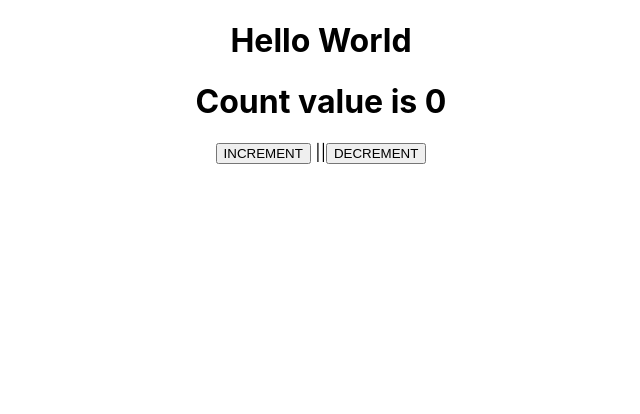
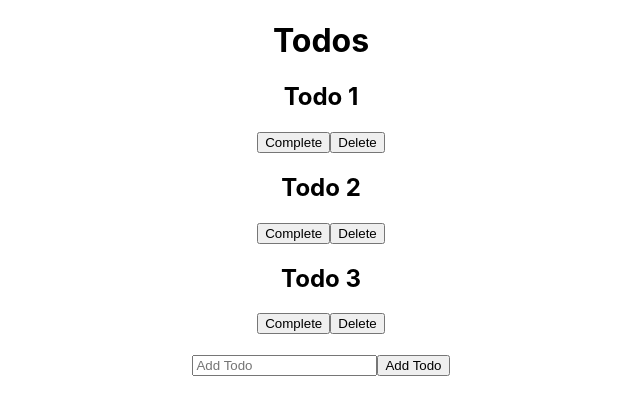
Before and after one commit to veloukarthik/react-advanced-concepts, a React (Create React App) app: page /todo in a window 1280 px wide. Shown: the top 414 px of the page, without its empty margins (319-959 px from the left). Built offline with nearby package versions, Linux system fonts and the light colour scheme.

Commit message:
multiple reducers concept implement

```diff
--- a/package.json
+++ b/package.json
@@ -10,6 +10,7 @@
     "react": "^18.3.1",
     "react-dom": "^18.3.1",
     "react-redux": "^9.1.2",
+    "react-router-dom": "^6.27.0",
     "react-scripts": "5.0.1",
     "web-vitals": "^2.1.4"
   },
--- a/src/App.js
+++ b/src/App.js
@@ -1,17 +1,21 @@
 import logo from './logo.svg';
 import './App.css';
 import React, { useState, Profiler, useEffect } from 'react';
-import { useDispatch, useSelector } from 'react-redux';
-import { INCREMENT, DECREMENT } from './features/Count/Action';
-
+import Counter from './Components/Counter';
+import {createBrowserRouter,RouterProvider} from 'react-router-dom'
+import Todo from './Components/Todo';
 function App() {
 
-  const count = useSelector((state) => state.count);
-  const dispatch = useDispatch();
-
-  const handleClick = (action) => {
-    dispatch({ type: action });
-  }
+  const router = createBrowserRouter([
+    {
+      path: "/",
+      element: <Counter />,
+    },
+    {
+      path: "/todo",
+      element: <Todo />,
+    }
+  ]);
 
   useEffect(() => {
 
@@ -36,10 +40,7 @@ function App() {
   return (
     <div className="App">
       <Profiler id="App" onRender={onRenderCallback}>
-        <h1>Hello World</h1>
-        <h1>Count value is {count}</h1>
-        <button onClick={() => handleClick(INCREMENT)}>INCREMENT</button> ||
-        <button onClick={() => handleClick(DECREMENT)}>DECREMENT</button>
+          <RouterProvider router={router} />
       </Profiler>
 
     </div>
--- /dev/null
+++ b/src/Components/Counter.js
@@ -0,0 +1,18 @@
+import { INCREMENT, DECREMENT } from "../features/Count/Action";
+import { useSelector, useDispatch } from "react-redux";
+
+function Counter() {
+    const count = useSelector((state) => state.counter.count);
+    const dispatch = useDispatch();
+    const handleClick = (action) => {
+        dispatch({ type: action });
+    }
+    return ( <div>
+         <h1>Hello World</h1>
+        <h1>Count value is {count}</h1>
+        <button onClick={() => handleClick(INCREMENT)}>INCREMENT</button> ||
+        <button onClick={() => handleClick(DECREMENT)}>DECREMENT</button>
+    </div> );
+}
+
+export default Counter;
--- /dev/null
+++ b/src/Components/Todo.js
@@ -0,0 +1,35 @@
+import  React,{useState} from 'react';
+import { useSelector, useDispatch } from "react-redux";
+import { ADDTODO,COMPLETETODO,DELETETODO } from "../features/Todo/Action";
+
+function Todo() {
+    const [input,setInput] = useState('');
+    const todos = useSelector((state) => state.todo.todos);
+    const dispatch = useDispatch();
+
+    const handleClick = (action, payload) => {
+        if(input)
+        {
+            setInput('');
+        }
+        dispatch({ type: action, payload: payload });
+
+    }
+
+    return (
+    <div>
+        <h1>Todos</h1>
+        {todos.map((todo, index) => (
+            <div key={index}>
+                <h2>{todo}</h2>
+                <button onClick={() => handleClick(COMPLETETODO, todo)}>Complete</button>
+                <button onClick={() => handleClick(DELETETODO, todo)}>Delete</button>
+            </div>
+        ))}
+        <br></br>
+        <input type="text" value={input} onChange={(e)=>setInput(e.target.value)} placeholder="Add Todo" />
+        <button onClick={() => handleClick(ADDTODO, input)}>Add Todo</button>
+    </div> );
+}
+
+export default Todo;
--- a/src/features/Count/Reducer.js
+++ b/src/features/Count/Reducer.js
@@ -4,7 +4,7 @@ const initialState = {
   count: 0
 };
 
-const reducer = (state = initialState, action) => {
+const countReducer = (state = initialState, action) => {
     switch (action.type) {
         case INCREMENT:
             return {
@@ -20,4 +20,4 @@ const reducer = (state = initialState, action) => {
             return state;
     }
 };
-export default reducer;
+export default countReducer;
--- a/src/features/Count/Store.js
+++ /dev/null
@@ -1,6 +0,0 @@
-import  {createStore} from 'redux';
-import reducer from './Reducer';
-
-const store = createStore(reducer);
-
-export default store;
--- /dev/null
+++ b/src/features/Store.js
@@ -0,0 +1,12 @@
+import  {createStore,combineReducers} from 'redux';
+import countReducer from './Count/Reducer';
+import todoReducer from './Todo/Reducer';
+
+const rootReducer = combineReducers({
+    counter: countReducer, // counter state is managed by counterReducer
+    todo: todoReducer
+});
+
+const  store = createStore(rootReducer);
+
+export default store;
--- /dev/null
+++ b/src/features/Todo/Action.js
@@ -0,0 +1,3 @@
+export const ADDTODO = 'ADDTODO';
+export const COMPLETETODO = 'COMPLETETODO';
+export const DELETETODO = 'DELETETODO';
--- /dev/null
+++ b/src/features/Todo/Reducer.js
@@ -0,0 +1,31 @@
+import {ADDTODO,COMPLETETODO,DELETETODO} from './Action';
+
+const initialState = {
+  todos: ['Todo 1', 'Todo 2', 'Todo 3']
+};
+
+const todoReducer = (state = initialState, action) => {
+    switch (action.type) {
+        case ADDTODO:
+            return {
+                ...state,
+                todos: [...state.todos, action.payload]
+            };
+        case COMPLETETODO:
+            console.log(action.payload);
+            return {
+                ...state,
+                todos: state.todos.filter((todo) => todo !== action.payload)
+            };
+        case DELETETODO:
+            console.log(action.payload);
+            return {
+                ...state,
+                todos: state.todos.filter((todo) => todo !== action.payload)
+            };
+        default:
+            return state;
+    }
+}
+
+export default todoReducer;
--- a/src/index.js
+++ b/src/index.js
@@ -3,7 +3,7 @@ import ReactDOM from 'react-dom/client';
 import './index.css';
 import App from './App';
 import reportWebVitals from './reportWebVitals';
-import store from './features/Count/Store';
+import store from './features/Store';
 import { Provider } from 'react-redux';
 
 const root = ReactDOM.createRoot(document.getElementById('root'));
```
Also changed, not shown: 1 other file (tests, documents, lock files or other folders).
